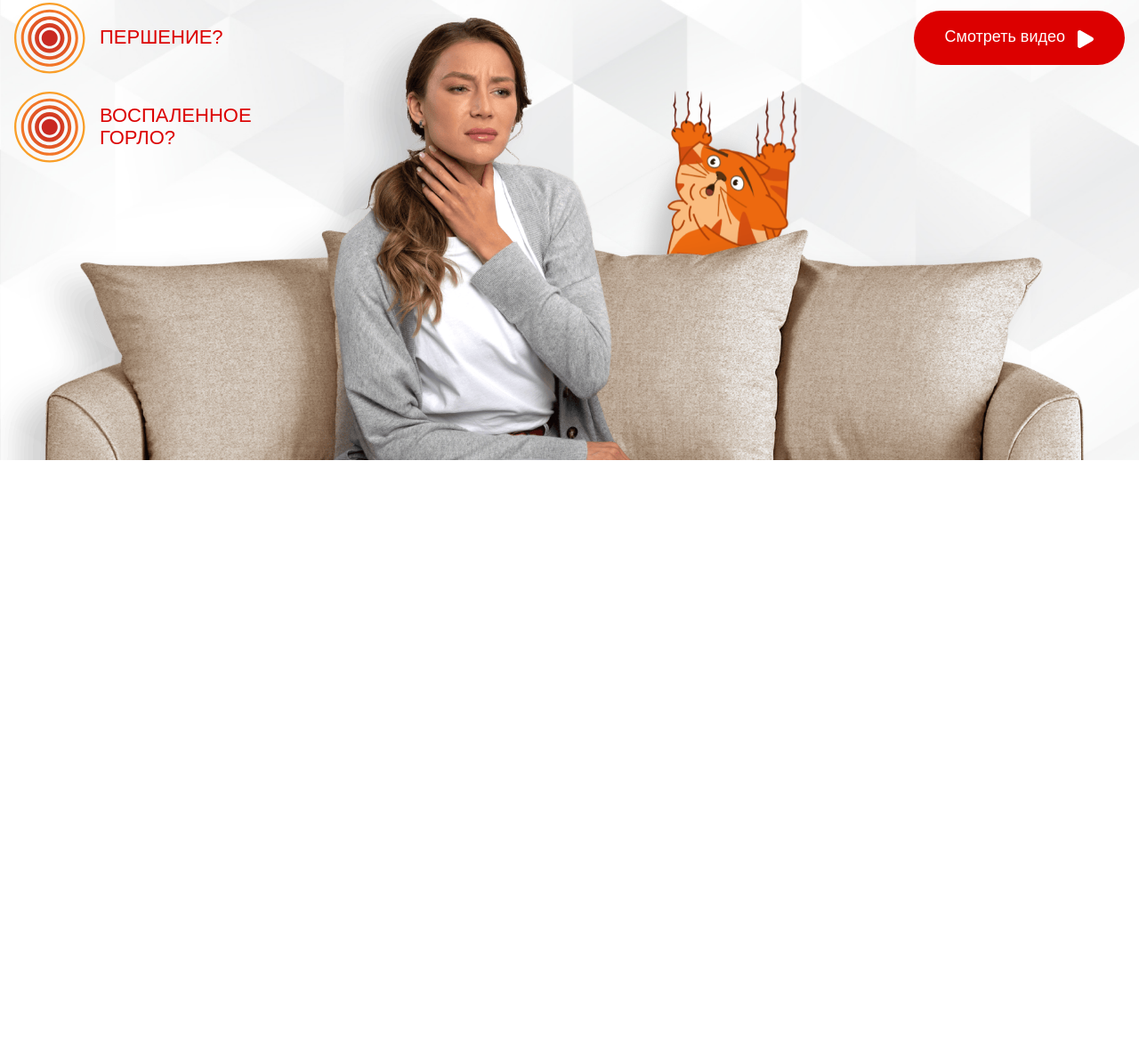
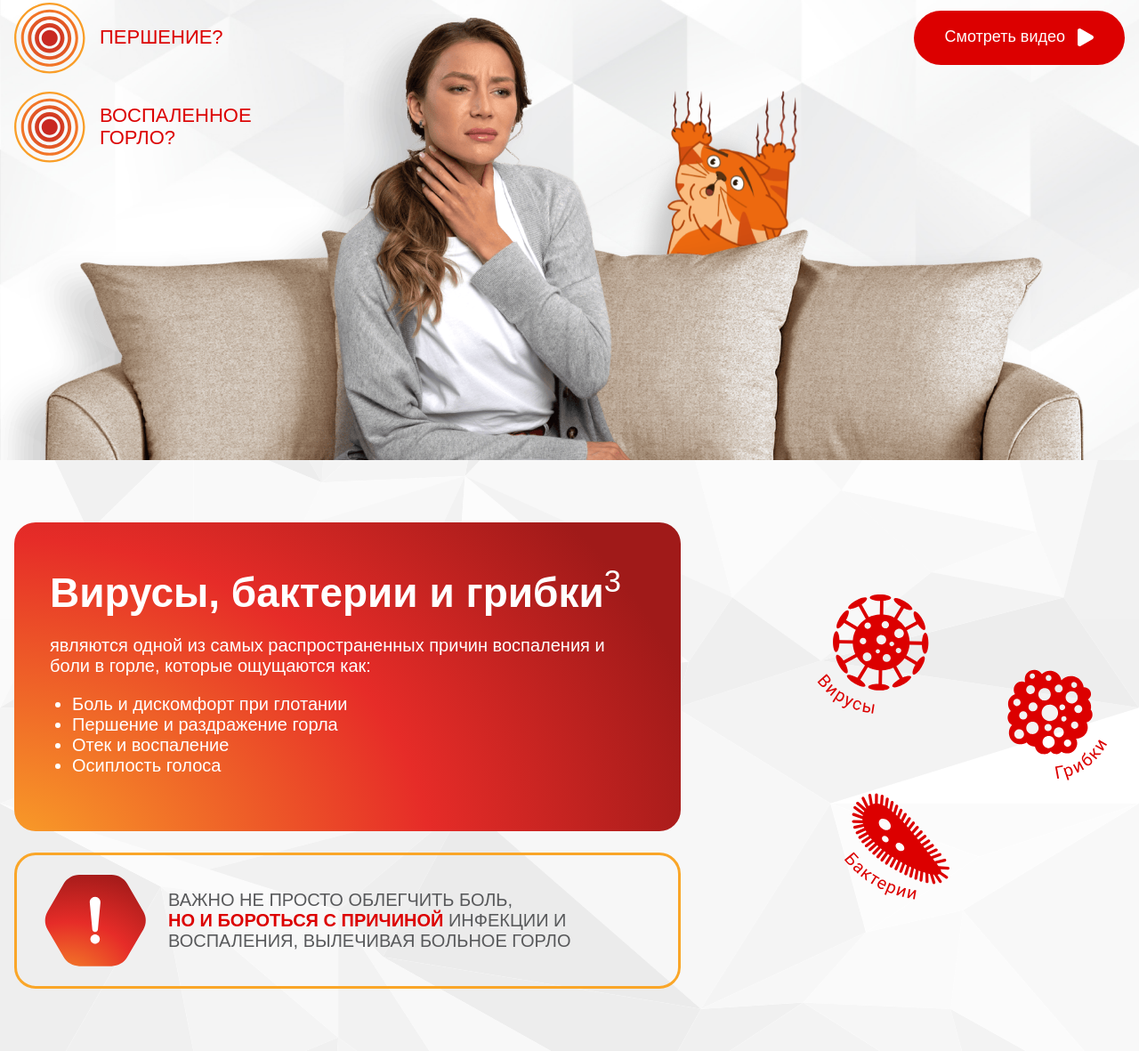
Before and after one commit to nurali-code/lorotricin, a plain HTML site: page index.html in a window 1280 px wide. Shown: the part 1083-2264 px from the top of the page at 89% size. Before the commit the page ends 1600 px from the top, so only its background shows below. Drawn offline with Linux system fonts and the light colour scheme; a web font is replaced by a local one.

Commit message:
virus done

```diff
--- a/index.html
+++ b/index.html
@@ -102,6 +102,40 @@
         <img src="img/cat.png" loading="lazy" alt="ig" class="cats__cat">
     </section>
 
+    <div class="bg">
+
+        <section class="virus">
+            <div class="container fx">
+                <div class="col">
+                    <div class="virus-box">
+                        <h2 class="h2">Вирусы, бактерии и грибки<sup>3</sup></h2>
+                        <p>
+                            являются одной из самых распространенных причин воспаления и боли в горле, которые ощущаются
+                            как:
+                        </p>
+                        <ul>
+                            <li>Боль и дискомфорт при глотании</li>
+                            <li> Першение и раздражение горла</li>
+                            <li>Отек и воспаление</li>
+                            <li>Осиплость голоса</li>
+                        </ul>
+                    </div>
+                    <p class="virus-out fx">
+                        <img src="img/att.svg" alt="im" loading="lazy">
+                        <span>
+                            Важно не просто облегчить боль, <br>
+                            <mark>но и бороться с причиной</mark> инфекции и воспаления, вылечивая
+                            больное горло
+                        </span>
+                    </p>
+                </div>
+                <img src="img/virus.svg" class="virus__img" alt="im" loading="lazy">
+
+            </div>
+        </section>
+
+    </div>
+
 
 
 
--- a/sass/_elements.sass
+++ b/sass/_elements.sass
@@ -31,12 +31,12 @@ img
     position: relative
     z-index: 1
 
+sup
+    font-weight: normal !important
+
 mark
     background-color: rgba(0, 0, 0, 0)
     color: $red
-
-ol, ul
-    list-style: none
 
 .h1
     font-family: 'Golca Italic', sans-serif
@@ -104,6 +104,12 @@ section
     background-position: center center
     background-size: cover
 
+.bg
+    background-repeat: no-repeat
+    background-position: center center
+    background-size: cover
+    background-image: url('../img/bg_polygon.svg')
+
 @media screen and ( max-width: 1600px )
     .container
         max-width: 1280px
--- a/sass/style.sass
+++ b/sass/style.sass
@@ -224,7 +224,12 @@
         z-index: -1
         animation: cat 3s linear infinite alternate
 
+    .btn
+        img
+            top: 0
+
     &-list
+        list-style: none
         li
             display: flex
             align-items: center
@@ -291,3 +296,84 @@
 
             img
                 width: 13.75vw
+
+.virus
+    .col
+        max-width: 60%
+
+    &-box
+        background: radial-gradient(109.47% 177.52% at -2.63% 110.29%, #FAA628 0%, #E62C28 59.37%, #A01A19 100%)
+        padding: 64px 50px 72px
+        color: white
+        border-radius: 24px
+        margin-bottom: 24px
+
+    &-out
+        padding: 30px 36px
+        gap: 32px
+        font-size: 24px
+        text-transform: uppercase
+        border-width: 5px
+        overflow: hidden
+        border-image-slice: 2
+        border-radius: 24px
+        border-style: solid
+        border-color: #FAA628
+        // border-image: linear-gradient(149.1% 106.02% at -4.12% -11.56%, #FAA628 0%, #FAA628 23.94%, #E62C28 59.94%, #A01A19 100%)
+        mark
+            font-weight: 800
+
+    .h2
+        margin-bottom: 32px
+
+    p, li
+        font-weight: 500
+        font-size: 24px
+
+    ul
+        margin-top: 20px
+        padding-left: 25px
+
+    &__img
+        max-width: 32%
+
+    @media screen and ( max-width: 1600px )
+        &-box
+            padding: 54px 40px 62px
+
+        .h2
+            margin-bottom: 22px
+
+        li, p
+            font-size: 20px
+
+        &-out
+            gap: 22px
+            border-width: 3px
+            padding: 22px 28px
+            img
+                max-width: 120px
+
+    @media screen and ( max-width: 970px )
+        .col
+            max-width: 100%
+
+        .container
+            display: block
+
+        &-box
+            padding: 10vw 7.5vw
+
+        li, p
+            font-size: 4.69vw
+
+        &-out
+            gap: 5.5vw
+            margin-bottom: 40px
+            padding: 7.2vw 5vw
+            align-items: flex-start
+            img
+                width: 20.33vw
+
+        &__img
+            max-width: 100%
```
Also changed, not shown: css/style.css, img/att.svg (added), img/virus.svg (added), 1 other file.
